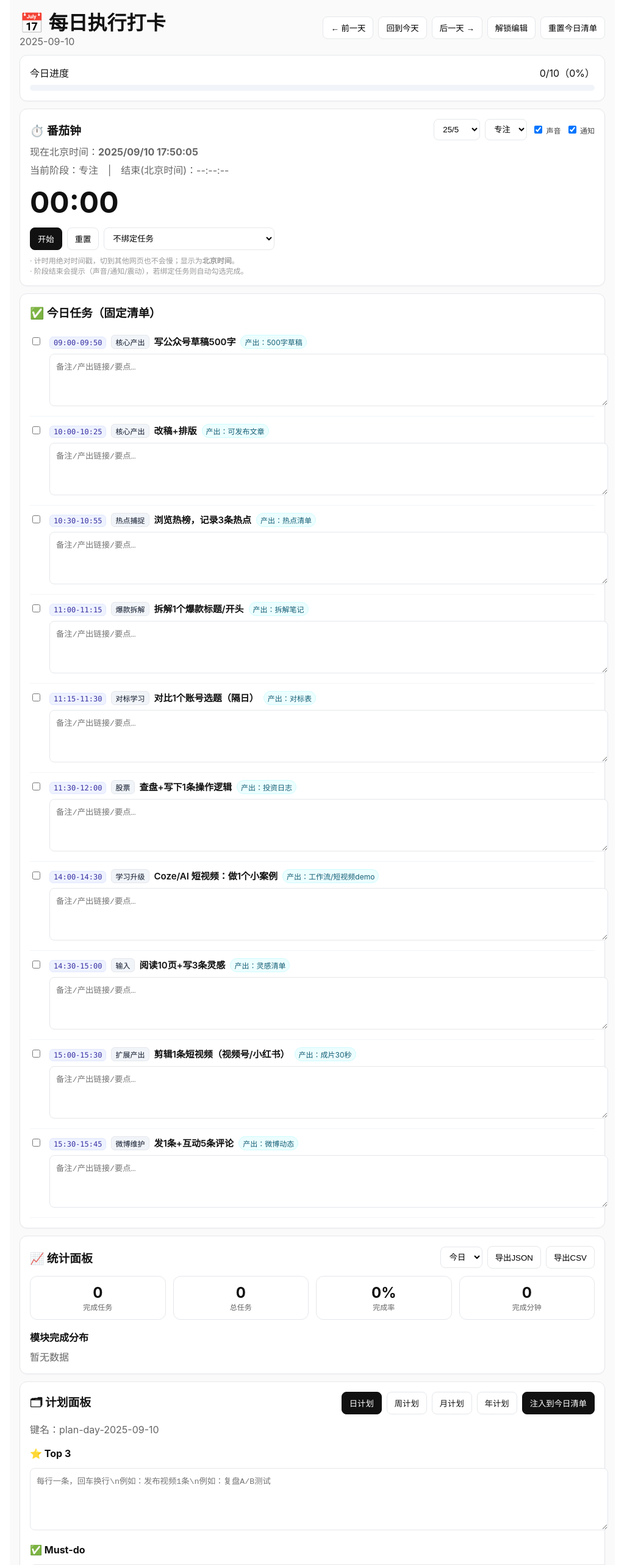
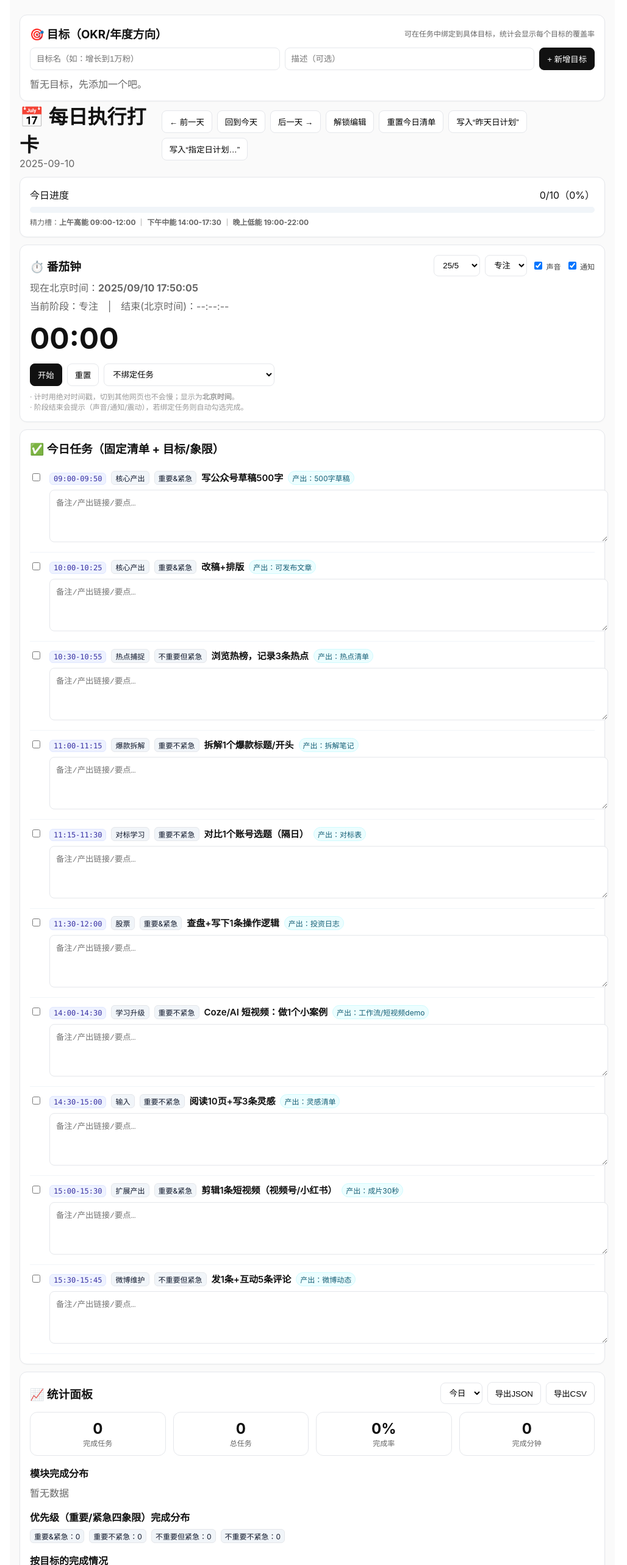
Before and after one commit to whanjj/daily-checkin, a React (Vite) app: page / in a window 1280 px wide. Shown: the part 20-2586 px from the top of the page at 61% size, without its empty margins (128-1156 px from the left). Built offline with nearby package versions, Linux system fonts and the light colour scheme.

Commit message:
Update DailyCheckin.jsx

```diff
--- a/src/DailyCheckin.jsx
+++ b/src/DailyCheckin.jsx
@@ -73,17 +73,51 @@ function download(filename, text, mime="text/plain;charset=utf-8") {
 
 /* ------------------ 固定任务模板（你的清单） ------------------ */
 const DEFAULT_TASKS = [
-  { fixedWindow: "09:00-09:50", section: "核心产出", title: "写公众号草稿500字",            output: "500字草稿" },
-  { fixedWindow: "10:00-10:25", section: "核心产出", title: "改稿+排版",                    output: "可发布文章" },
-  { fixedWindow: "10:30-10:55", section: "热点捕捉", title: "浏览热榜，记录3条热点",         output: "热点清单" },
-  { fixedWindow: "11:00-11:15", section: "爆款拆解", title: "拆解1个爆款标题/开头",         output: "拆解笔记" },
-  { fixedWindow: "11:15-11:30", section: "对标学习", title: "对比1个账号选题（隔日）",       output: "对标表", altDays: true }, // 偶数日显示
-  { fixedWindow: "11:30-12:00", section: "股票",     title: "查盘+写下1条操作逻辑",          output: "投资日志" },
-  { fixedWindow: "14:00-14:30", section: "学习升级", title: "Coze/AI 短视频：做1个小案例",   output: "工作流/短视频demo" },
-  { fixedWindow: "14:30-15:00", section: "输入",     title: "阅读10页+写3条灵感",            output: "灵感清单" },
-  { fixedWindow: "15:00-15:30", section: "扩展产出", title: "剪辑1条短视频（视频号/小红书）", output: "成片30秒" },
-  { fixedWindow: "15:30-15:45", section: "微博维护", title: "发1条+互动5条评论",             output: "微博动态" },
+  { fixedWindow: "09:00-09:50", section: "核心产出", title: "写公众号草稿500字",            output: "500字草稿", priority: "IN" },
+  { fixedWindow: "10:00-10:25", section: "核心产出", title: "改稿+排版",                    output: "可发布文章", priority: "IN" },
+  { fixedWindow: "10:30-10:55", section: "热点捕捉", title: "浏览热榜，记录3条热点",         output: "热点清单",   priority: "nN" },
+  { fixedWindow: "11:00-11:15", section: "爆款拆解", title: "拆解1个爆款标题/开头",         output: "拆解笔记",   priority: "In" },
+  { fixedWindow: "11:15-11:30", section: "对标学习", title: "对比1个账号选题（隔日）",       output: "对标表",     altDays: true, priority: "In" }, // 偶数日显示
+  { fixedWindow: "11:30-12:00", section: "股票",     title: "查盘+写下1条操作逻辑",          output: "投资日志",   priority: "IN" },
+  { fixedWindow: "14:00-14:30", section: "学习升级", title: "Coze/AI 短视频：做1个小案例",   output: "工作流/短视频demo", priority: "In" },
+  { fixedWindow: "14:30-15:00", section: "输入",     title: "阅读10页+写3条灵感",            output: "灵感清单",   priority: "In" },
+  { fixedWindow: "15:00-15:30", section: "扩展产出", title: "剪辑1条短视频（视频号/小红书）", output: "成片30秒",   priority: "IN" },
+  { fixedWindow: "15:30-15:45", section: "微博维护", title: "发1条+互动5条评论",             output: "微博动态",   priority: "nN" },
 ];
+
+/* ------------------ 优先级枚举（四象限） ------------------ */
+/**
+ * 以两个字符表示：
+ *  第1位：I/i = 重要/不重要
+ *  第2位：N/n = 紧急/不紧急
+ *  如 "IN"=重要且紧急，"In"=重要不紧急，"nN"=不重要紧急，"nn"=不重要不紧急
+ */
+const PRIORITY_LABEL = {
+  IN: "重要&紧急",
+  In: "重要不紧急",
+  nN: "不重要但紧急",
+  nn: "不重要不紧急",
+};
+const PRIORITY_ORDER = ["IN","In","nN","nn"];
+
+/* ------------------ 精力槽（可改） ------------------ */
+const ENERGY_PRESET = {
+  morningHigh: "09:00-12:00",   // 高能
+  afternoonMid: "14:00-17:30",  // 中能
+  eveningLow: "19:00-22:00",    // 低能
+};
+const isInWindow = (win, hhmm) => {
+  if (!win) return false;
+  const [s,e] = win.split("-");
+  const n = timeToNum(hhmm);
+  return n >= timeToNum(s) && n <= timeToNum(e);
+};
+const energyLevelAt = (hhmm) => {
+  if (isInWindow(ENERGY_PRESET.morningHigh, hhmm)) return "high";
+  if (isInWindow(ENERGY_PRESET.afternoonMid, hhmm)) return "mid";
+  if (isInWindow(ENERGY_PRESET.eveningLow, hhmm)) return "low";
+  return "unknown";
+};
 
 /* ------------------ 番茄钟（北京时间/后台继续/提醒，强化版） ------------------ */
 function Pomodoro({ tasks, onAutoComplete }) {
@@ -100,7 +134,6 @@ function Pomodoro({ tasks, onAutoComplete }) {
   const [remain, setRemain] = useState(0);
   const [bjNow, setBjNow] = useState(() => new Date());
 
-  // —— 读取历史（保证刷新/切页继续）
   useEffect(() => {
     try {
       const raw = localStorage.getItem(POMO_KEY);
@@ -117,7 +150,6 @@ function Pomodoro({ tasks, onAutoComplete }) {
     } catch {}
   }, []);
 
-  // —— 保存
   const persist = (next = {}) => {
     try {
       const payload = { mode, phase, running, endAt, bindTaskId, soundOn, notifyOn, ...next };
@@ -125,23 +157,19 @@ function Pomodoro({ tasks, onAutoComplete }) {
     } catch {}
   };
 
-  // —— 计算剩余秒（用绝对时间戳，后台也准确）
   const computeRemain = React.useCallback(() => {
     if (!endAt) return 0;
     const diff = Math.ceil((endAt - Date.now()) / 1000);
     return Math.max(0, diff);
   }, [endAt]);
 
-  // —— UI 心跳：每 250ms 刷一次剩余时间；并每秒刷新一次“现在北京时间”
   useEffect(() => {
-    // 立刻对时一次（避免刚点开始时短暂显示 00:00）
     setRemain(computeRemain());
     const iv = setInterval(() => setRemain(computeRemain()), 250);
     const clock = setInterval(() => setBjNow(new Date()), 1000);
     return () => { clearInterval(iv); clearInterval(clock); };
   }, [computeRemain]);
 
-  // —— 到点提醒
   const beep = () => {
     if (!soundOn) return;
     try {
@@ -169,7 +197,6 @@ function Pomodoro({ tasks, onAutoComplete }) {
     if (navigator.vibrate) navigator.vibrate(200);
   };
 
-  // —— 阶段结束
   const finishPhase = () => {
     if (phase === "focus" && bindTaskId) onAutoComplete?.(bindTaskId);
     beep();
@@ -181,13 +208,11 @@ function Pomodoro({ tasks, onAutoComplete }) {
     persist({ phase: next, running: false, endAt: null });
   };
 
-  // —— 到点切换阶段（remain 归零且在运行时）
   useEffect(() => {
     if (running && endAt && remain === 0) finishPhase();
     // eslint-disable-next-line react-hooks/exhaustive-deps
   }, [remain, running, endAt]);
 
-  // —— 北京时间格式化（展示用；计时仍用 UTC 时间戳）
   const fmtBeijing = (ts) => {
     if (!ts) return "--:--:--";
     return new Date(ts).toLocaleString("zh-CN", { hour12: false, timeZone: "Asia/Shanghai",
@@ -196,14 +221,12 @@ function Pomodoro({ tasks, onAutoComplete }) {
   const fmtBjNow = bjNow.toLocaleString("zh-CN", { hour12:false, timeZone:"Asia/Shanghai",
     year:"numeric", month:"2-digit", day:"2-digit", hour:"2-digit", minute:"2-digit", second:"2-digit" });
 
-  // —— 控制
   const start = () => {
     if (running) return;
     const dur = DUR[mode][phase];
     const nextEnd = Date.now() + dur * 1000;
     setEndAt(nextEnd);
     setRunning(true);
-    // 立刻对时一次
     setRemain(Math.ceil(dur));
     persist({ endAt: nextEnd, running: true });
     try { if (notifyOn && "Notification" in window && Notification.permission === "default") Notification.requestPermission(); } catch {}
@@ -212,7 +235,6 @@ function Pomodoro({ tasks, onAutoComplete }) {
   const reset = () => { setRunning(false); setEndAt(null); setPhase("focus"); setRemain(0); persist({ running: false, endAt: null, phase: "focus" }); };
   const changeMode = (v) => { if (running) pause(); setMode(v); persist({ mode: v }); };
 
-  // —— 页面标题显示剩余时间（切到其它标签也能看见）
   useEffect(() => {
     const old = document.title;
     if (running && endAt) document.title = `(${String(Math.floor(remain/60)).padStart(2,"0")}:${String(remain%60).padStart(2,"0")}) 番茄钟`;
@@ -287,8 +309,56 @@ function readAllDayEntries() {
   return entries.sort((a,b)=> a.date.localeCompare(b.date));
 }
 
-/* ------------------ 统计面板（日/周/月/年） + 导出 ------------------ */
-function StatsPanel({ today }) {
+/* ------------------ 目标面板（OKR/年度目标） ------------------ */
+function GoalsPanel({ goals, setGoals }) {
+  const [name, setName] = useState("");
+  const [desc, setDesc] = useState("");
+  const add = () => {
+    const title = name.trim();
+    if (!title) return;
+    const g = { id: uid(), title, desc: desc.trim() };
+    const next = [...goals, g];
+    setGoals(next);
+    localStorage.setItem("goals-v1", JSON.stringify(next));
+    setName(""); setDesc("");
+  };
+  const del = (id) => {
+    const next = goals.filter(g=>g.id!==id);
+    setGoals(next);
+    localStorage.setItem("goals-v1", JSON.stringify(next));
+  };
+  return (
+    <div style={card}>
+      <div style={{display:"flex",justifyContent:"space-between",alignItems:"center",gap:8,flexWrap:"wrap"}}>
+        <h3 style={{margin:0}}>🎯 目标（OKR/年度方向）</h3>
+        <div style={{fontSize:12,color:"#666"}}>可在任务中绑定到具体目标，统计会显示每个目标的覆盖率</div>
+      </div>
+      <div style={{display:"grid", gap:10, marginTop:10}}>
+        <div style={{display:"flex", gap:8, flexWrap:"wrap"}}>
+          <input style={{...textInput, minWidth:220}} value={name} onChange={e=>setName(e.target.value)} placeholder="目标名（如：增长到1万粉）"/>
+          <input style={{...textInput, minWidth:320}} value={desc} onChange={e=>setDesc(e.target.value)} placeholder="描述（可选）"/>
+          <button style={btnPrimary} onClick={add}>+ 新增目标</button>
+        </div>
+        {goals.length===0 ? (
+          <div style={{color:"#666"}}>暂无目标，先添加一个吧。</div>
+        ) : (
+          <div style={{display:"flex", flexWrap:"wrap", gap:8}}>
+            {goals.map(g=>(
+              <div key={g.id} style={{...chip, display:"inline-flex", alignItems:"center", gap:8}}>
+                <b>{g.title}</b>
+                {g.desc ? <span style={{color:"#0f172a80"}}>{g.desc}</span> : null}
+                <button style={{...btn, padding:"2px 6px"}} onClick={()=>del(g.id)}>删除</button>
+              </div>
+            ))}
+          </div>
+        )}
+      </div>
+    </div>
+  );
+}
+
+/* ------------------ 统计面板（日/周/月/年） + 导出 + 目标/象限 ------------------ */
+function StatsPanel({ today, goals }) {
   const [scope, setScope] = useState("day"); // day / week / month / year
   const all = readAllDayEntries();
 
@@ -306,9 +376,10 @@ function StatsPanel({ today }) {
 
   const scoped = all.filter(e => inScope(e.date));
 
-  // 汇总
   let total=0, done=0, minutesDone=0;
   const bySection = {};
+  const byPriority = { IN:0, In:0, nN:0, nn:0 };
+  const byGoal = {}; // goalId -> count(done)
   scoped.forEach(e => {
     e.tasks.forEach(t => {
       total += 1;
@@ -317,6 +388,9 @@ function StatsPanel({ today }) {
         minutesDone += Number.isFinite(+t.minutes) ? +t.minutes : spanMinutes(t.fixedWindow);
         const sec = t.section || "未分类";
         bySection[sec] = (bySection[sec] || 0) + 1;
+        const pr = t.priority && PRIORITY_LABEL[t.priority] ? t.priority : null;
+        if (pr) byPriority[pr] = (byPriority[pr]||0)+1;
+        if (t.goalId) byGoal[t.goalId] = (byGoal[t.goalId]||0)+1;
       }
     });
   });
@@ -325,9 +399,8 @@ function StatsPanel({ today }) {
   const exportJSON = () => {
     download(`stats-${scope}-${Date.now()}.json`, JSON.stringify(scoped, null, 2), "application/json");
   };
-
   const exportCSV = () => {
-    const rows = [["date","section","title","output","minutes","done","fixedWindow","remark"]];
+    const rows = [["date","section","title","output","minutes","done","fixedWindow","remark","priority","goalId"]];
     scoped.forEach(e=>{
       e.tasks.forEach(t=>{
         rows.push([
@@ -339,6 +412,8 @@ function StatsPanel({ today }) {
           t.done?1:0,
           (t.fixedWindow||""),
           (t.remark||"").replace(/\n/g," "),
+          (t.priority||""),
+          (t.goalId||""),
         ]);
       });
     });
@@ -373,6 +448,7 @@ function StatsPanel({ today }) {
         <div style={statCard}><div style={statNum}>{minutesDone}</div><div style={statLabel}>完成分钟</div></div>
       </div>
 
+      {/* 模块分布 */}
       <div style={{marginTop:16}}>
         <h4 style={{margin:"8px 0"}}>模块完成分布</h4>
         {Object.keys(bySection).length === 0 ? (
@@ -380,10 +456,34 @@ function StatsPanel({ today }) {
         ) : (
           <div style={{display:"flex",flexWrap:"wrap",gap:8}}>
             {Object.entries(bySection).map(([sec, num]) => (
-              <span key={sec} style={badge}>
-                {sec}：{num}
-              </span>
+              <span key={sec} style={badge}>{sec}：{num}</span>
             ))}
+          </div>
+        )}
+      </div>
+
+      {/* 四象限分布 */}
+      <div style={{marginTop:16}}>
+        <h4 style={{margin:"8px 0"}}>优先级（重要/紧急四象限）完成分布</h4>
+        <div style={{display:"flex",flexWrap:"wrap",gap:8}}>
+          {PRIORITY_ORDER.map(k => (
+            <span key={k} style={badge}>{PRIORITY_LABEL[k]}：{byPriority[k]||0}</span>
+          ))}
+        </div>
+      </div>
+
+      {/* 目标覆盖率 */}
+      <div style={{marginTop:16}}>
+        <h4 style={{margin:"8px 0"}}>按目标的完成情况</h4>
+        {goals.length===0 ? <div style={{color:"#666"}}>暂无目标</div> : (
+          <div style={{display:"grid", gap:8}}>
+            {goals.map(g=>{
+              const n = byGoal[g.id]||0;
+              return <div key={g.id} style={{display:"flex", justifyContent:"space-between", alignItems:"center"}}>
+                <div><b>{g.title}</b> {g.desc? <span style={{color:"#666"}}>— {g.desc}</span> : null}</div>
+                <div style={{fontWeight:700}}>{n}</div>
+              </div>;
+            })}
           </div>
         )}
       </div>
@@ -430,7 +530,7 @@ function PlannerPanel({ today, onInject }) {
         </div>
       </div>
 
-      <div style={{marginTop:12, color:"#666"}}>键名：{keys[tab]}</div>
+      <div style={{marginTop:12, color:"#666"}}>（Top3 对应今天早间第一优先；Must-do 是今天收工前必须落地）</div>
 
       <div style={{display:"grid", gap:12, marginTop:12}}>
         <div>
@@ -465,7 +565,7 @@ function PlannerPanel({ today, onInject }) {
   );
 }
 
-/* ------------------ 主组件：清单 + 番茄钟 + 统计 + 计划 ------------------ */
+/* ------------------ 主组件：清单 + 番茄钟 + 目标 + 统计 + 计划 ------------------ */
 export default function DailyCheckin() {
   return (
     <ErrorBoundary>
@@ -477,9 +577,13 @@ export default function DailyCheckin() {
 function InnerApp(){
   const [today, setToday] = useState(() => new Date());
   const storageKey = useMemo(() => `dc-${dateKey(today)}`, [today]);
+
   const [tasks, setTasks] = useState([]);
   const [notes, setNotes] = useState("");
   const [locked, setLocked] = useState(true); // ✅ 默认锁定
+  const [goals, setGoals] = useState(()=> {
+    try { return JSON.parse(localStorage.getItem("goals-v1")||"[]"); } catch { return []; }
+  });
 
   // 规范化
   const normalizeTask = (t) => ({
@@ -492,6 +596,9 @@ function InnerApp(){
     fixedWindow: t.fixedWindow ?? "",
     output: t.output ?? "",
     altDays: !!t.altDays,
+    // 新增
+    priority: (t.priority && PRIORITY_LABEL[t.priority]) ? t.priority : "In",
+    goalId: t.goalId ?? "",
   });
 
   // 隔日任务：偶数日显示（改奇数：day % 2 === 1）
@@ -553,8 +660,36 @@ function InnerApp(){
     alert(`已注入 ${newOnes.length} 条到今日清单`);
   };
 
+  // —— 把今日清单写入“昨天计划”的辅助（保持你之前的需求）
+  const linesFromTasks = (arr=[]) => {
+    return arr.map(t => {
+      const time = t.fixedWindow ? `[${t.fixedWindow}] ` : "";
+      const out  = t.output ? ` → ${t.output}` : "";
+      return `${time}${t.title}${out}`;
+    });
+  };
+  const writePlanForDate = (dateObj, { top3="", must="", notes="" }) => {
+    const key = `plan-day-${dateKey(dateObj)}`;
+    try {
+      const old = JSON.parse(localStorage.getItem(key) || "{}");
+      const next = {
+        top3: typeof old.top3 === "string" && old.top3.trim() ? old.top3 : top3,
+        must,
+        notes: typeof old.notes === "string" ? old.notes : notes,
+      };
+      localStorage.setItem(key, JSON.stringify(next));
+      alert(`已写入到【${dateKey(dateObj)}】的日计划（must）。`);
+    } catch (e) {
+      console.warn("writePlanForDate failed:", e);
+      alert("写入计划失败，请重试");
+    }
+  };
+
   return (
     <div style={page}>
+      {/* 目标面板 */}
+      <GoalsPanel goals={goals} setGoals={setGoals} />
+
       <header style={header}>
         <div>
           <h1 style={{ margin: 0 }}>📅 每日执行打卡</h1>
@@ -577,6 +712,35 @@ function InnerApp(){
           >
             重置今日清单
           </button>
+
+          {/* 快捷：写入昨天/指定日计划 */}
+          <button
+            style={btn}
+            onClick={() => {
+              const d = new Date(today);
+              d.setDate(d.getDate() - 1);
+              const lines = linesFromTasks(visibleTasks);
+              if (!lines.length) return alert("今天没有可写入的任务。");
+              writePlanForDate(d, { must: lines.join("\n") });
+            }}
+          >
+            写入“昨天日计划”
+          </button>
+          <button
+            style={btn}
+            onClick={() => {
+              const s = prompt("写入到哪一天？（格式：YYYY-MM-DD）", dateKey(new Date()));
+              if (!s) return;
+              const m = s.match(/^(\d{4})-(\d{2})-(\d{2})$/);
+              if (!m) return alert("格式不对，请用 YYYY-MM-DD");
+              const d = new Date(Number(m[1]), Number(m[2])-1, Number(m[3]));
+              const lines = linesFromTasks(visibleTasks);
+              if (!lines.length) return alert("今天没有可写入的任务。");
+              writePlanForDate(d, { must: lines.join("\n") });
+            }}
+          >
+            写入“指定日计划…”
+          </button>
         </div>
       </header>
 
@@ -587,6 +751,9 @@ function InnerApp(){
           <div>{doneCount}/{visibleTasks.length}（{prog}%）</div>
         </div>
         <div style={barWrap}><div style={{ ...barFill, width: `${prog}%` }} /></div>
+        <div style={{fontSize:12, color:"#666", marginTop:6}}>
+          精力槽：<b>上午高能 {ENERGY_PRESET.morningHigh}</b> ｜ <b>下午中能 {ENERGY_PRESET.afternoonMid}</b> ｜ <b>晚上低能 {ENERGY_PRESET.eveningLow}</b>
+        </div>
       </div>
 
       {/* 番茄钟 */}
@@ -595,26 +762,36 @@ function InnerApp(){
       {/* 任务清单（锁定=清单；解锁=编辑） */}
       <div style={card}>
         <div style={{ display:"flex", justifyContent:"space-between", alignItems:"center", gap:8, flexWrap:"wrap" }}>
-          <h3 style={{ margin: 0 }}>✅ 今日任务（固定清单）</h3>
+          <h3 style={{ margin: 0 }}>✅ 今日任务（固定清单 + 目标/象限）</h3>
           {!locked && <button style={btnPrimary} onClick={addTask}>+ 新增任务</button>}
         </div>
 
         <div style={{ marginTop: 12 }}>
           {visibleTasks.map((t) => {
             const overdue = isOverdueNow(today, t);
+            const startHHMM = (t.fixedWindow||"").split("-")[0] || "";
+            const energy = startHHMM ? energyLevelAt(startHHMM) : "unknown";
+            const important = (t.priority||"In").startsWith("I");
+            const badEnergyForImportant = important && (energy==="low" || energy==="unknown");
+
+            const goalName = t.goalId ? ( (goals.find(g=>g.id===t.goalId)?.title) || "未知目标" ) : "";
             return (
               <div key={t.id} style={{...taskRow, ...(t.done? rowDone : null)}}>
-                <div style={{ display: "flex", alignItems: "flex-start", gap: 12 }}>
+                <div style={{ display: "flex", alignItems: "flex-start", gap: 12, width:"100%" }}>
                   <input type="checkbox" checked={!!t.done} onChange={() => toggleTask(t.id)} style={{ marginTop: 4 }} title="完成勾选" />
+
                   <div style={{ flex: 1 }}>
                     {locked ? (
                       <>
                         <div style={{ display: "flex", flexWrap: "wrap", alignItems: "baseline", gap: 8 }}>
                           {t.fixedWindow && <span style={badgeTime}>{t.fixedWindow}</span>}
                           <span style={badge}>{t.section || "未分类"}</span>
+                          <span style={badge}>{PRIORITY_LABEL[t.priority||"In"]}</span>
+                          {goalName ? <span style={badge}>🎯 {goalName}</span> : null}
                           <span style={{...titleText, ...(t.done? titleDone : null)}}>{t.title || "未命名任务"}</span>
                           {t.output && <span style={chip}>产出：{t.output}</span>}
                           {overdue && <span style={overdueTag}>已过时</span>}
+                          {badEnergyForImportant && <span style={warnTag}>⚠ 重要任务建议放到高能时段</span>}
                         </div>
                         <textarea
                           placeholder="备注/产出链接/要点…"
@@ -654,6 +831,25 @@ function InnerApp(){
                             <option>微博维护</option>
                           </select>
 
+                          <select
+                            value={t.priority||"In"}
+                            onChange={(e)=>updateTask(t.id, { priority: e.target.value })}
+                            style={select}
+                            title="四象限"
+                          >
+                            {PRIORITY_ORDER.map(k => <option key={k} value={k}>{PRIORITY_LABEL[k]}</option>)}
+                          </select>
+
+                          <select
+                            value={t.goalId||""}
+                            onChange={(e)=>updateTask(t.id, { goalId: e.target.value })}
+                            style={select}
+                            title="绑定目标"
+                          >
+                            <option value="">未绑定目标</option>
+                            {goals.map(g => <option key={g.id} value={g.id}>{g.title}</option>)}
+                          </select>
+
                           <input
                             style={textInput}
                             value={t.fixedWindow || ""}
@@ -690,8 +886,8 @@ function InnerApp(){
         </div>
       </div>
 
-      {/* 统计面板（含导出） */}
-      <StatsPanel today={today} />
+      {/* 统计面板（含导出、目标/象限） */}
+      <StatsPanel today={today} goals={goals} />
 
       {/* 计划面板（含注入今日清单） */}
       <PlannerPanel today={today} onInject={injectPlanItems} />
@@ -700,7 +896,7 @@ function InnerApp(){
       <div style={card}>
         <h3 style={{ marginTop: 0 }}>📝 今日复盘/杂记</h3>
         <textarea
-          placeholder="1）我完成了什么？ 2）进展/困难？ 3）明天最先做什么？"
+          placeholder="1）我完成了什么？ 2）哪些没完成，原因？ 3）明天最重要的一件事？"
           style={{ ...textarea, minHeight: 120 }}
           value={notes}
           onChange={(e) => setNotes(e.target.value)}
@@ -708,7 +904,7 @@ function InnerApp(){
       </div>
 
       <footer style={{ fontSize: 12, color: "#999", textAlign: "center", margin: "24px 0" }}>
-        本地自动保存（localStorage，按日期区分）。锁定=清单展示；解锁=可编辑结构。对标学习为隔日任务（偶数日显示）。
+        本地自动保存（localStorage，按日期区分）。锁定=清单展示；解锁=可编辑结构。目标面板可为任务绑定长期方向；重要任务尽量放在高能时段。
       </footer>
     </div>
   );
@@ -732,10 +928,11 @@ const badgeTime = { fontFamily:"ui-monospace, SFMono-Regular, Menlo, Monaco, Con
 const badge = { fontSize:12, padding:"2px 6px", borderRadius:6, background:"#f1f5f9", color:"#0f172a", border:"1px solid #e5e7eb" };
 const titleText = { fontSize:15, fontWeight:600 };
 const chip = { fontSize:12, padding:"2px 6px", borderRadius:999, background:"#ecfeff", color:"#155e75", border:"1px solid #cffafe" };
-/* 完成/逾期样式 */
+/* 完成/逾期/提醒样式 */
 const rowDone = { opacity:.55 };
 const titleDone = { textDecoration:"line-through" };
 const overdueTag = { fontSize:12, padding:"2px 6px", borderRadius:6, background:"#fee2e2", color:"#991b1b", border:"1px solid #fecaca" };
+const warnTag = { fontSize:12, padding:"2px 6px", borderRadius:6, background:"#fff7ed", color:"#9a3412", border:"1px solid #fed7aa" };
 /* 统计卡片样式 */
 const statCard = { border:"1px solid #e5e7eb", borderRadius:12, padding:"12px 10px", background:"#fff", textAlign:"center" };
 const statNum  = { fontSize:24, fontWeight:700 };
```
